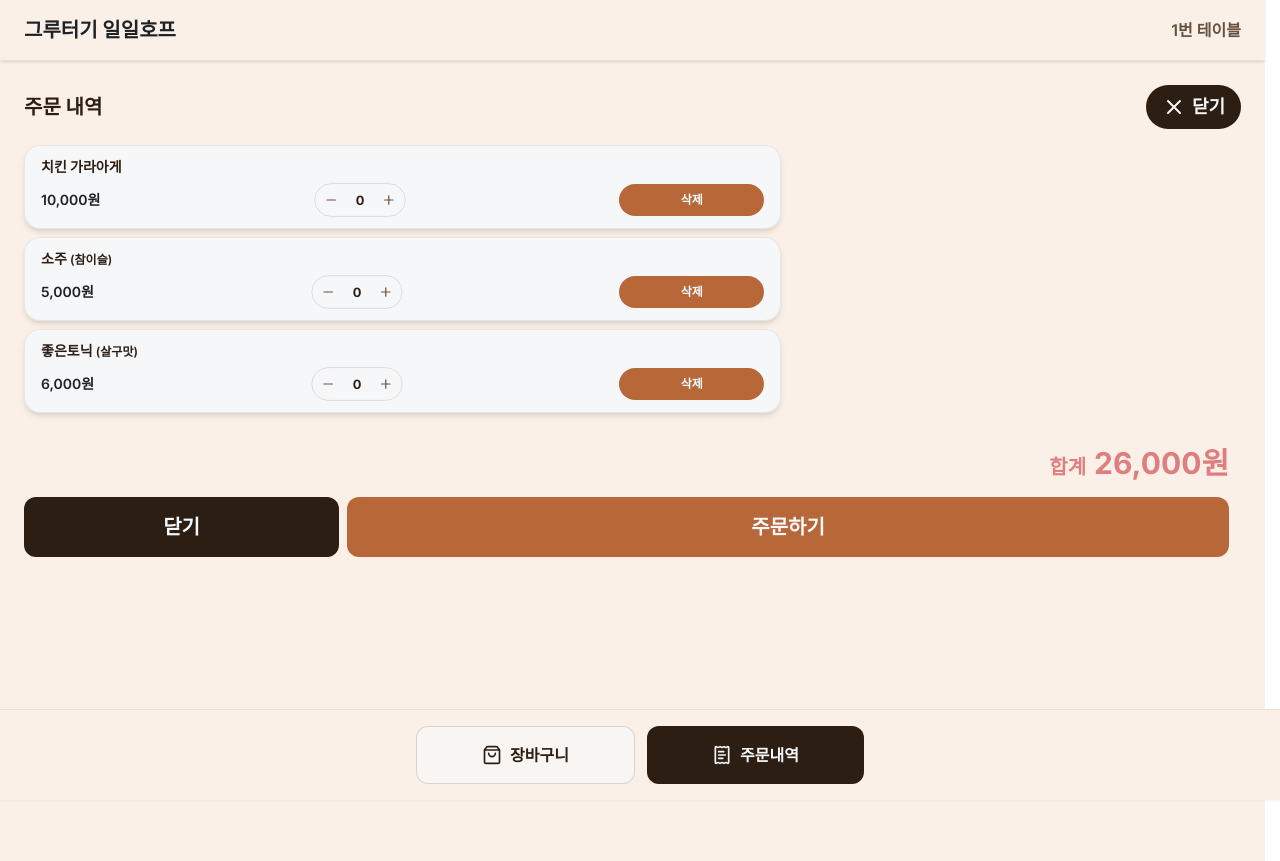
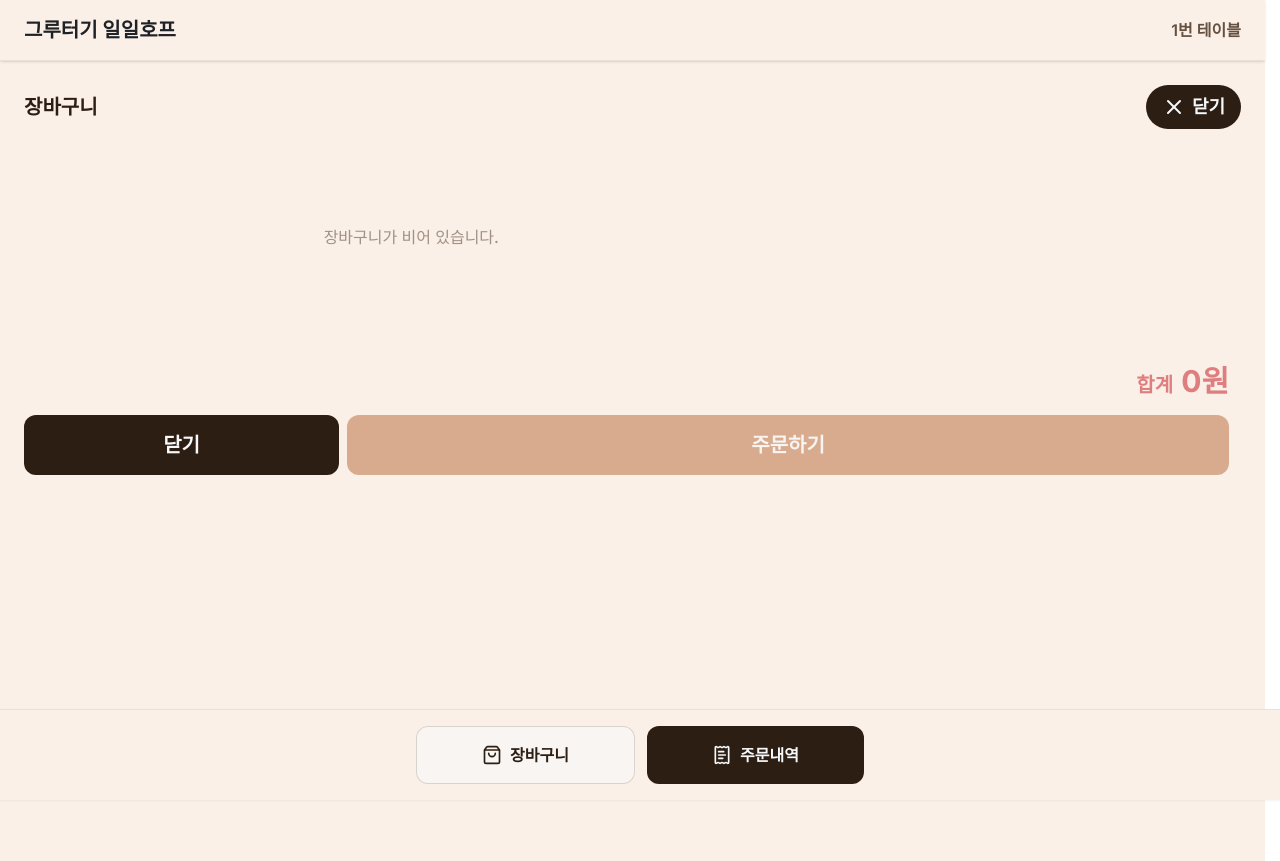
Before and after one commit to Ujin-Heo/ilhop-manager, a Next.js app in the folder frontend/: page /order/1/cart in a window 1280 px wide. Built offline with nearby package versions, Linux system fonts and the light colour scheme.

Commit message:
feat: Add shopping cart feature using localStorage and CartContext
- 추가로, 장바구니 위에 장바구니에 담긴 항목 개수를 나타내는 뱃지를 추가함

```diff
--- a/frontend/app/(customer)/order/[tableNum]/cart/page.tsx
+++ b/frontend/app/(customer)/order/[tableNum]/cart/page.tsx
@@ -1,9 +1,11 @@
+"use client";
+
 import React, { use } from "react";
 import Link from "next/link";
 import { X } from "lucide-react";
-import { orderHistory } from "@/lib/placeholder-data";
 import CartItem from "@/components/customer/cart-item";
 import { formatCurrency } from "@/lib/utils";
+import { useCart } from "@/lib/contexts/cart-context";
 
 export default function Page({
   params,
@@ -11,13 +13,14 @@ export default function Page({
   params: Promise<{ tableNum: string }>;
 }) {
   const { tableNum } = use(params);
-  const items = orderHistory.orderItems;
-  const totalAmount = orderHistory.totalAmount;
+  const { cart } = useCart();
+  const items = cart.orderItems;
+  const totalAmount = cart.totalAmount;
 
   return (
     <main className="flex-1 space-y-8 px-6 pt-6 pb-24">
       <header className="flex items-center justify-between mb-4">
-        <h2 className="text-xl font-bold text-deep-brown">주문 내역</h2>
+        <h2 className="text-xl font-bold text-deep-brown">장바구니</h2>
         <Link
           href={`/order/${tableNum}`}
           className="flex items-center gap-1.5 rounded-full bg-deep-brown px-4 py-2 text-lg font-bold text-white transition-all active:scale-95"
@@ -28,11 +31,17 @@ export default function Page({
       </header>
 
       <ul className="grid grid-cols-1 gap-2">
-        {items.map((item, itemIdx) => (
-          <li key={`${itemIdx}-${item.menuName}`}>
-            <CartItem item={item} />
-          </li>
-        ))}
+        {items.length > 0 ? (
+          items.map((item, itemIdx) => (
+            <li key={`${itemIdx}-${item.menuName}-${item.selectedOption}`}>
+              <CartItem item={item} />
+            </li>
+          ))
+        ) : (
+          <p className="text-center py-20 text-sepia/60 font-medium">
+            장바구니가 비어 있습니다.
+          </p>
+        )}
       </ul>
 
       <footer className="flex flex-col gap-4 pr-3">
@@ -50,7 +59,10 @@ export default function Page({
           >
             닫기
           </Link>
-          <button className="flex-3 p-4 rounded-xl bg-cinnamon text-white text-xl font-semibold transition-all active:scale-95">
+          <button
+            disabled={items.length === 0}
+            className="flex-3 p-4 rounded-xl bg-cinnamon text-white text-xl font-semibold transition-all active:scale-95 disabled:opacity-50 disabled:cursor-not-allowed"
+          >
             주문하기
           </button>
         </div>
--- a/frontend/components/customer/cart-item.tsx
+++ b/frontend/components/customer/cart-item.tsx
@@ -1,16 +1,68 @@
 "use client";
 
-import { useState } from "react";
 import { OrderItemSummaryResponse } from "@/lib/definitions";
 import { formatCurrency, cn } from "@/lib/utils";
 import QuantitySelector from "@/components/customer/quantity-selector";
+import { useCart } from "@/lib/contexts/cart-context";
 
 interface CartItemProps {
   item: OrderItemSummaryResponse;
 }
 
 export default function CartItem({ item }: CartItemProps) {
-  const [quantity, setQuantity] = useState(0);
+  const { setCart } = useCart();
+
+  const handleUpdateQuantity = (
+    newQuantity: number | ((prev: number) => number),
+  ) => {
+    setCart((prev) => {
+      const updatedItems = prev.orderItems.map((orderItem) => {
+        if (
+          orderItem.menuName === item.menuName &&
+          orderItem.selectedOption === item.selectedOption
+        ) {
+          const quantity =
+            typeof newQuantity === "function"
+              ? newQuantity(orderItem.totalQuantity) // e.g.) const newQuantity = (prev) => prev + 1;
+              : newQuantity;
+          return { ...orderItem, totalQuantity: Math.max(1, quantity) };
+        }
+        return orderItem;
+      });
+
+      const newTotalAmount = updatedItems.reduce(
+        (acc, curr) => acc + curr.unitPrice * curr.totalQuantity,
+        0,
+      );
+
+      return {
+        totalAmount: newTotalAmount,
+        orderItems: updatedItems,
+      };
+    });
+  };
+
+  const handleDelete = () => {
+    setCart((prev) => {
+      const updatedItems = prev.orderItems.filter(
+        (orderItem) =>
+          !(
+            orderItem.menuName === item.menuName &&
+            orderItem.selectedOption === item.selectedOption
+          ),
+      );
+
+      const newTotalAmount = updatedItems.reduce(
+        (acc, curr) => acc + curr.unitPrice * curr.totalQuantity,
+        0,
+      );
+
+      return {
+        totalAmount: newTotalAmount,
+        orderItems: updatedItems,
+      };
+    });
+  };
 
   return (
     <div className="flex flex-col overflow-hidden rounded-2xl border border-sepia/10 bg-white/80 px-4 py-3 shadow-md">
@@ -34,14 +86,15 @@ export default function CartItem({ item }: CartItemProps) {
 
         {/* 3. Quantity Selector (- number +) */}
         <QuantitySelector
-          quantity={quantity}
+          quantity={item.totalQuantity}
           minQuantity={1}
-          setQuantity={setQuantity}
+          setQuantity={handleUpdateQuantity}
           className="scale-[0.8]"
         />
 
         {/* 4. "삭제" Button */}
         <button
+          onClick={handleDelete}
           className={cn(
             "w-[20%] rounded-full py-2 text-xs font-bold transition-all active:scale-95 bg-cinnamon text-white",
           )}
--- /dev/null
+++ b/frontend/components/customer/customer-footer.tsx
@@ -0,0 +1,37 @@
+"use client";
+
+import Link from "next/link";
+import { ShoppingBag, ReceiptText } from "lucide-react";
+import { useCart } from "@/lib/contexts/cart-context";
+import Badge from "@/components/shared/badge";
+
+interface CustomerFooterProps {
+  tableNum: string;
+}
+
+export default function CustomerFooter({ tableNum }: CustomerFooterProps) {
+  const { cart } = useCart();
+  const itemCount = cart.orderItems.reduce((acc, item) => acc + item.totalQuantity, 0);
+
+  return (
+    <footer className="fixed bottom-0 left-0 right-0 z-50 flex border-t border-sepia/10 bg-warm-beige backdrop-blur-md shadow-xs p-4">
+      <div className="mx-auto flex w-full max-w-md gap-3">
+        <Link
+          href={`/order/${tableNum}/cart`}
+          className="relative flex flex-1 items-center justify-center gap-2 rounded-xl border border-sepia/20 bg-white/50 py-4 text-base font-bold text-deep-brown active:scale-95"
+        >
+          <ShoppingBag size={20} />
+          장바구니
+          <Badge count={itemCount} />
+        </Link>
+        <Link
+          href={`/order/${tableNum}/history`}
+          className="flex flex-1 items-center justify-center gap-2 rounded-xl bg-deep-brown py-4 text-base font-bold text-white active:scale-95"
+        >
+          <ReceiptText size={20} />
+          주문내역
+        </Link>
+      </div>
+    </footer>
+  );
+}
--- a/frontend/components/customer/menu-card.tsx
+++ b/frontend/components/customer/menu-card.tsx
@@ -5,17 +5,59 @@ import { useState } from "react";
 import { MenuResponse } from "@/lib/definitions";
 import { formatCurrency, cn } from "@/lib/utils";
 import QuantitySelector from "@/components/customer/quantity-selector";
+import { useCart } from "@/lib/contexts/cart-context";
 
 interface MenuCardProps {
   menu: MenuResponse;
 }
 
 export default function MenuCard({ menu }: MenuCardProps) {
-  const [selectedOption, setSelectedOption] = useState<string>(
-    menu.options && menu.options.length > 0 ? menu.options[0] : "",
-  );
+  const { cart, setCart } = useCart();
+  const defaultOption =
+    menu.options && menu.options.length > 0 ? menu.options[0] : "";
 
+  const [selectedOption, setSelectedOption] = useState<string>(defaultOption);
   const [quantity, setQuantity] = useState(0);
+
+  const handleAddToCart = () => {
+    if (quantity <= 0) return;
+
+    const newItem = {
+      menuName: menu.menuName,
+      totalQuantity: quantity,
+      unitPrice: menu.price,
+      selectedOption: selectedOption || null,
+    };
+
+    setCart((prev) => {
+      const existingItemIndex = prev.orderItems.findIndex(
+        (item) =>
+          item.menuName === newItem.menuName &&
+          item.selectedOption === newItem.selectedOption,
+      );
+
+      let newOrderItems = [...prev.orderItems];
+
+      if (existingItemIndex > -1) {
+        newOrderItems[existingItemIndex] = {
+          ...newOrderItems[existingItemIndex],
+          totalQuantity:
+            newOrderItems[existingItemIndex].totalQuantity + quantity,
+        };
+      } else {
+        newOrderItems.push(newItem);
+      }
+
+      return {
+        totalAmount: prev.totalAmount + menu.price * quantity,
+        orderItems: newOrderItems,
+      };
+    });
+
+    // Reset state
+    setQuantity(0);
+    setSelectedOption(defaultOption);
+  };
 
   return (
     <div className="flex flex-col overflow-hidden rounded-2xl border border-sepia/10 bg-white/80 p-4 shadow-md gap-4">
@@ -72,6 +114,7 @@ export default function MenuCard({ menu }: MenuCardProps) {
 
         {/* 6. "담기" Button */}
         <button
+          onClick={handleAddToCart}
           className={cn(
             "flex-1 rounded-full py-3 text-sm font-bold transition-all active:scale-95",
             quantity > 0
--- /dev/null
+++ b/frontend/components/shared/badge.tsx
@@ -0,0 +1,24 @@
+"use client";
+
+import { cn } from "@/lib/utils";
+
+interface BadgeProps {
+  count: number;
+  className?: string;
+}
+
+export default function Badge({ count, className }: BadgeProps) {
+  if (count <= 0) return null;
+
+  return (
+    <span
+      key={count}
+      className={cn(
+        "absolute -right-2 -top-2 flex h-7.5 w-7.5 items-center justify-center rounded-full bg-cinnamon text-sm font-bold text-white shadow-md animate-in fade-in zoom-in duration-300",
+        className,
+      )}
+    >
+      {count > 99 ? "99+" : count}
+    </span>
+  );
+}
--- /dev/null
+++ b/frontend/lib/contexts/cart-context.tsx
@@ -0,0 +1,49 @@
+"use client";
+
+import React, { createContext, useContext, useState, useEffect } from "react";
+import { OrderSummaryResponse } from "@/lib/definitions";
+
+interface CartContextType {
+  cart: OrderSummaryResponse;
+  setCart: React.Dispatch<React.SetStateAction<OrderSummaryResponse>>;
+}
+
+const CartContext = createContext<CartContextType | null>(null);
+
+export function CartProvider({ children }: { children: React.ReactNode }) {
+  const [cart, setCart] = useState<OrderSummaryResponse>({
+    totalAmount: 0,
+    orderItems: [],
+  });
+
+  // 1. 초기 로드 시 localStorage에서 불러오기
+  useEffect(() => {
+    const savedCart = localStorage.getItem("cart");
+    if (savedCart) {
+      try {
+        setCart(JSON.parse(savedCart));
+      } catch (error) {
+        console.error("Failed to parse cart from localStorage", error);
+      }
+    }
+  }, []);
+
+  // 2. cart 상태가 변할 때마다 localStorage에 저장
+  useEffect(() => {
+    localStorage.setItem("cart", JSON.stringify(cart));
+  }, [cart]);
+
+  return (
+    <CartContext.Provider value={{ cart, setCart }}>
+      {children}
+    </CartContext.Provider>
+  );
+}
+
+export const useCart = () => {
+  const context = useContext(CartContext);
+  if (!context) {
+    throw new Error("useCart must be used within a CartProvider");
+  }
+  return context;
+};
```
Also changed, not shown: frontend/app/(customer)/order/[tableNum]/layout.tsx (+5 -19 lines).
